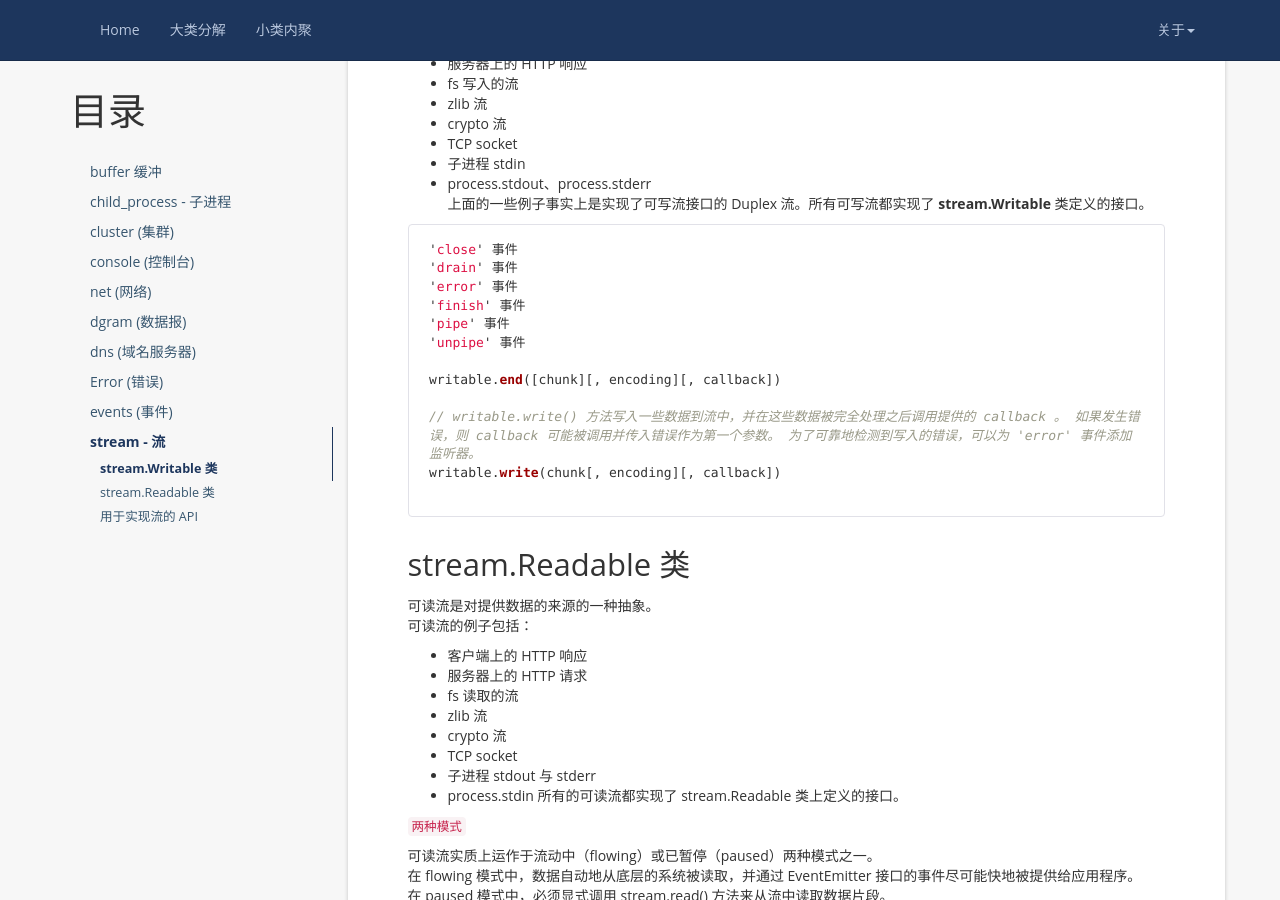
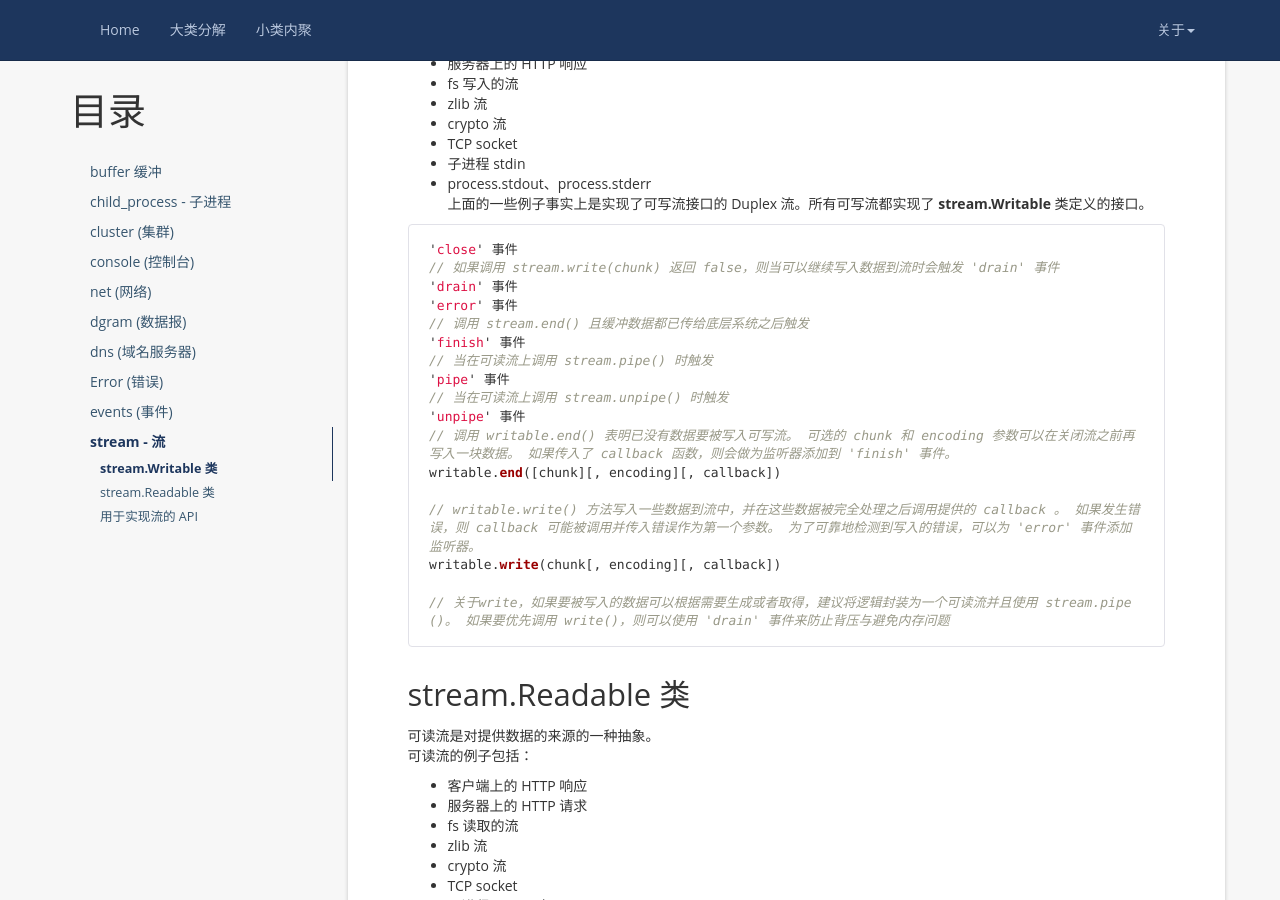
Before and after one commit to lanluohaisi/lanluohaisi.github.io, a Jekyll site: the page built from _posts/2018-09-03-node学习1.md, in a window 1280 px wide and 900 px high, scrolled down 17625 px. Built offline with Jekyll 4.4.1, drawn with Linux system fonts in a browser that asks for light colours; nearby versions of some CDN libraries; a script that is not in the unit is left out; comment, search, counter and statistics services are not loaded; some of the changed text lies outside the part shown.

Commit message:
feat: 修改node小点

````diff
--- a/_posts/2018-09-03-node学习1.md
+++ b/_posts/2018-09-03-node学习1.md
@@ -883,17 +883,22 @@ stream.Writable 类                {#stream_writable}
 
 ```javascript
 'close' 事件
+// 如果调用 stream.write(chunk) 返回 false，则当可以继续写入数据到流时会触发 'drain' 事件
 'drain' 事件
 'error' 事件
+// 调用 stream.end() 且缓冲数据都已传给底层系统之后触发
 'finish' 事件
+// 当在可读流上调用 stream.pipe() 时触发
 'pipe' 事件
+// 当在可读流上调用 stream.unpipe() 时触发
 'unpipe' 事件
-
+// 调用 writable.end() 表明已没有数据要被写入可写流。 可选的 chunk 和 encoding 参数可以在关闭流之前再写入一块数据。 如果传入了 callback 函数，则会做为监听器添加到 'finish' 事件。
 writable.end([chunk][, encoding][, callback])
 
 // writable.write() 方法写入一些数据到流中，并在这些数据被完全处理之后调用提供的 callback 。 如果发生错误，则 callback 可能被调用并传入错误作为第一个参数。 为了可靠地检测到写入的错误，可以为 'error' 事件添加监听器。
 writable.write(chunk[, encoding][, callback])
 
+// 关于write，如果要被写入的数据可以根据需要生成或者取得，建议将逻辑封装为一个可读流并且使用 stream.pipe()。 如果要优先调用 write()，则可以使用 'drain' 事件来防止背压与避免内存问题
 ```
 
 stream.Readable 类                {#stream_readable}
@@ -964,7 +969,7 @@ pass.resume(); // 必须调用它才会触发 'data' 事件。
 'readable' 事件
 
 readable.pause()
-readable.pipe(destination[, options]) // eadable.pipe() 绑定一个 Writable 到 readable 上， 将可写流自动切换到 flowing 模式并将所有数据传给绑定的 Writable。数据流将被自动管理。这样，即使是可读流较快，目标可写流也不会超负荷（overwhelmed）
+readable.pipe(destination[, options]) // eadable.pipe() 绑定一个 Writable 到 readable 上， 将可写流自动切换到 flowing 模式并将所有数据传给绑定的 Writable。数据流将被自动管理。这样，即使是可读流较快，目标可写流也不会超负荷（overwhelmed）；readable.pipe() 会返回目标流的引用，这样就可以对流进行链式地管道操作
 readable.read([size])
 readable.unpipe([destination])
 
@@ -984,10 +989,10 @@ stream模块API的设计是为了让JavaScript的原型继承模式可以简单
     const { Writable } = require('stream');
 
     class MyWritable extends Writable {
-    constructor(options) {
-        super(options);
-        // ...
-    }
+        constructor(options) {
+            super(options);
+            // ...
+        }
     }
     ```
 
@@ -998,9 +1003,8 @@ stream模块API的设计是为了让JavaScript的原型继承模式可以简单
     const util = require('util');
 
     function MyWritable(options) {
-    if (!(this instanceof MyWritable))
-        return new MyWritable(options);
-    Writable.call(this, options);
+        if (!(this instanceof MyWritable)) return new MyWritable(options);
+        Writable.call(this, options);
     }
     util.inherits(MyWritable, Writable);
     ```
@@ -1010,16 +1014,17 @@ stream模块API的设计是为了让JavaScript的原型继承模式可以简单
     ```javascript
     const { Writable } = require('stream');
     const myWritable = new Writable({
-    write(chunk, encoding, callback) {
-        // ...
-    },
-    writev(chunks, callback) {
-        // ...
-    }
+        write(chunk, encoding, callback) {
+            // ...
+        },
+        writev(chunks, callback) {
+            // ...
+        }
     });
     ```
 
     ```javascript
+    // 所有可写流的实现必须提供 writable._write() 方法将数据发送到底层资源,定义在类的内部，不应该被用户程序直接调用
     writable._write(chunk, encoding, callback)
     writable._writev(chunks, callback)
     writable._destroy(err, callback)
@@ -1031,23 +1036,23 @@ stream模块API的设计是为了让JavaScript的原型继承模式可以简单
     const { StringDecoder } = require('string_decoder');
 
     class StringWritable extends Writable {
-    constructor(options) {
-        super(options);
-        const state = this._writableState;
-        this._decoder = new StringDecoder(state.defaultEncoding);
-        this.data = '';
-    }
-    _write(chunk, encoding, callback) {
-        if (encoding === 'buffer') {
-        chunk = this._decoder.write(chunk);
+        constructor(options) {
+            super(options);
+            const state = this._writableState;
+            this._decoder = new StringDecoder(state.defaultEncoding);
+            this.data = '';
         }
-        this.data += chunk;
-        callback();
-    }
-    _final(callback) {
-        this.data += this._decoder.end();
-        callback();
-    }
+        _write(chunk, encoding, callback) {
+            if (encoding === 'buffer') {
+                chunk = this._decoder.write(chunk);
+            }
+            this.data += chunk;
+            callback();
+        }
+        _final(callback) {
+            this.data += this._decoder.end();
+            callback();
+        }
     }
 
     const euro = [[0xE2, 0x82], [0xAC]].map(Buffer.from);
@@ -1068,11 +1073,11 @@ stream模块API的设计是为了让JavaScript的原型继承模式可以简单
     const { Readable } = require('stream');
 
     class MyReadable extends Readable {
-    constructor(options) {
-        // Calls the stream.Readable(options) constructor
-        super(options);
-        // ...
-    }
+        constructor(options) {
+            // Calls the stream.Readable(options) constructor
+            super(options);
+            // ...
+        }
     }
     ```
 
@@ -1086,22 +1091,22 @@ stream模块API的设计是为了让JavaScript的原型继承模式可以简单
     const { Readable } = require('stream');
 
     class Counter extends Readable {
-    constructor(opt) {
-        super(opt);
-        this._max = 1000000;
-        this._index = 1;
-    }
+        constructor(opt) {
+            super(opt);
+            this._max = 1000000;
+            this._index = 1;
+        }
 
-    _read() {
-        const i = this._index++;
-        if (i > this._max)
-        this.push(null);
-        else {
-        const str = '' + i;
-        const buf = Buffer.from(str, 'ascii');
-        this.push(buf);
+        _read() {
+            const i = this._index++;
+            if (i > this._max)
+            this.push(null);
+            else {
+            const str = '' + i;
+            const buf = Buffer.from(str, 'ascii');
+            this.push(buf);
+            }
         }
-    }
     }
     ```
 
@@ -1111,24 +1116,24 @@ stream模块API的设计是为了让JavaScript的原型继承模式可以简单
     const kSource = Symbol('source');
 
     class MyDuplex extends Duplex {
-    constructor(source, options) {
-        super(options);
-        this[kSource] = source;
-    }
+        constructor(source, options) {
+            super(options);
+            this[kSource] = source;
+        }
 
-    _write(chunk, encoding, callback) {
-        // The underlying source only deals with strings
-        if (Buffer.isBuffer(chunk))
-        chunk = chunk.toString();
-        this[kSource].writeSomeData(chunk);
-        callback();
-    }
+        _write(chunk, encoding, callback) {
+            // The underlying source only deals with strings
+            if (Buffer.isBuffer(chunk))
+            chunk = chunk.toString();
+            this[kSource].writeSomeData(chunk);
+            callback();
+        }
 
-    _read(size) {
-        this[kSource].fetchSomeData(size, (data, encoding) => {
-        this.push(Buffer.from(data, encoding));
-        });
-    }
+        _read(size) {
+            this[kSource].fetchSomeData(size, (data, encoding) => {
+            this.push(Buffer.from(data, encoding));
+            });
+        }
     }
     ```
 
@@ -1144,3 +1149,5 @@ stream模块API的设计是为了让JavaScript的原型继承模式可以简单
     从一个单个输入数据块可能会调用零次或多次transform.push()方法，调用次数取决于每次把多少数据做为一个输出结果。
     有可能从任意给定输入的数据块中没有产生任何输出。
     callback 会在当前数据被完全消费之后调用。在处理过程输入的过程中如果出错了,第一个参数是一个错误对象，没有出错Error参数则为null。如果传递第二个参数，它会被转发到readable.push()中。
+
++ 推荐文章 [[译]关于Node.js streams你需要知道的一切](https://segmentfault.com/a/1190000009793488)
````
Also changed, not shown: _posts/2018-10-06-node学习2.md (+62 -5 lines), _posts/2018-12-16-tip汇总.md (+10 -0 lines).
